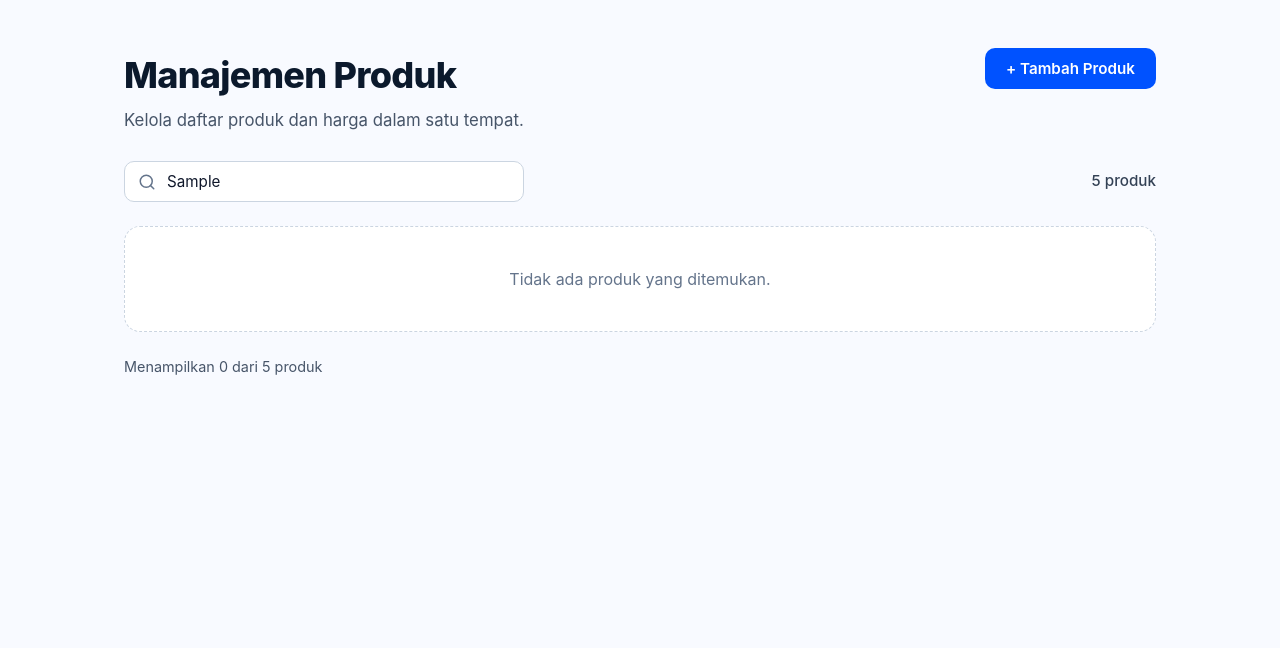
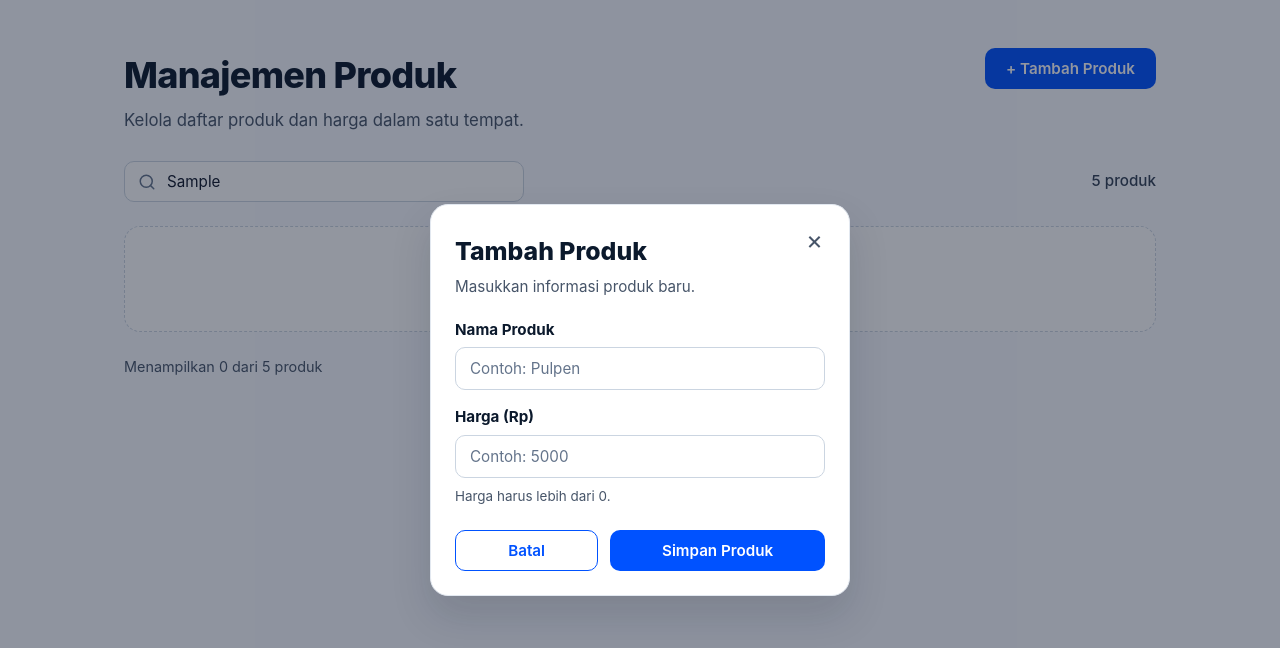
Before and after one commit to alfarezywildan/Tugas-3-Pull-Request, a React (Vite) app: page / in a window 1280 px wide. Both pictures are taken after typing "Sample" into the empty fields and a click on the button "+ Tambah Produk". Shown: the top 648 px of the page. Built offline with nearby package versions, Linux system fonts and the light colour scheme.

Commit message:
Menambahkan fitur dan pop-up tambah produk

```diff
--- a/src/App.css
+++ b/src/App.css
@@ -202,3 +202,114 @@
   font-size: 0.9rem;
   color: #475569;
 }
+
+.modal-overlay {
+  position: fixed;
+  inset: 0;
+  background-color: rgba(15, 23, 42, 0.45);
+  display: flex;
+  align-items: center;
+  justify-content: center;
+  padding: 20px;
+  z-index: 50;
+}
+
+.modal-card {
+  position: relative;
+  width: 100%;
+  max-width: 420px;
+  background-color: #ffffff;
+  border: 1px solid #e2e8f0;
+  border-radius: 18px;
+  padding: 28px 24px 24px;
+  box-shadow: 0 20px 40px rgba(15, 23, 42, 0.14);
+}
+
+.modal-close {
+  position: absolute;
+  top: 18px;
+  right: 18px;
+  background: transparent;
+  border: none;
+  font-size: 1.6rem;
+  line-height: 1;
+  color: #475569;
+  cursor: pointer;
+  padding: 4px 8px;
+  border-radius: 8px;
+}
+
+.modal-close:hover {
+  background-color: #f1f5f9;
+  color: #0f172a;
+}
+
+.modal-title {
+  font-size: 1.55rem;
+  font-weight: 800;
+  color: #0b192c;
+  margin-bottom: 6px;
+}
+
+.modal-subtitle {
+  font-size: 0.95rem;
+  color: #475569;
+  margin-bottom: 20px;
+}
+
+.modal-form {
+  display: flex;
+  flex-direction: column;
+  gap: 16px;
+}
+
+.form-group {
+  display: flex;
+  flex-direction: column;
+  gap: 6px;
+}
+
+.form-label {
+  font-size: 0.95rem;
+  font-weight: 700;
+  color: #0b192c;
+}
+
+.form-input {
+  width: 100%;
+  padding: 11px 14px;
+  font-size: 0.95rem;
+  color: #0f172a;
+  background-color: #ffffff;
+  border: 1.5px solid #cbd5e1;
+  border-radius: 10px;
+  outline: none;
+  transition: border-color 0.15s ease, box-shadow 0.15s ease;
+}
+
+.form-input::placeholder {
+  color: #64748b;
+}
+
+.form-input:focus {
+  border-color: #0052ff;
+  box-shadow: 0 0 0 3px rgba(0, 82, 255, 0.12);
+}
+
+.form-helper {
+  font-size: 0.84rem;
+  color: #475569;
+  margin-top: 2px;
+}
+
+.form-helper-error {
+  color: #dc2626;
+  font-weight: 500;
+}
+
+.modal-actions {
+  display: grid;
+  grid-template-columns: 1fr 1.5fr;
+  gap: 12px;
+  margin-top: 8px;
+}
--- a/src/App.jsx
+++ b/src/App.jsx
@@ -1,15 +1,31 @@
 import { useState } from "react";
 import { initialProducts } from "./data/initialProducts";
 import ProductList from "./components/ProductList";
+import ProductFormModal from "./components/ProductFormModal";
 import "./App.css";
 
 function App() {
-  const [products] = useState(initialProducts);
+  const [products, setProducts] = useState(initialProducts);
   const [searchQuery, setSearchQuery] = useState("");
+  const [isFormModalOpen, setIsFormModalOpen] = useState(false);
 
   const filteredProducts = products.filter((product) =>
     product.name.toLowerCase().includes(searchQuery.toLowerCase())
   );
+
+  function handleAddProduct(newProductData) {
+    const nextId =
+      products.length > 0 ? Math.max(...products.map((p) => p.id)) + 1 : 1;
+
+    const newProduct = {
+      id: nextId,
+      name: newProductData.name,
+      price: newProductData.price,
+    };
+
+    setProducts([...products, newProduct]);
+    setIsFormModalOpen(false);
+  }
 
   return (
     <main className="app-container">
@@ -20,7 +36,11 @@ function App() {
             Kelola daftar produk dan harga dalam satu tempat.
           </p>
         </div>
-        <button type="button" className="btn btn-primary">
+        <button
+          type="button"
+          className="btn btn-primary"
+          onClick={() => setIsFormModalOpen(true)}
+        >
           + Tambah Produk
         </button>
       </header>
@@ -58,6 +78,12 @@ function App() {
       <p className="footer-summary">
         Menampilkan {filteredProducts.length} dari {products.length} produk
       </p>
+
+      <ProductFormModal
+        isOpen={isFormModalOpen}
+        onClose={() => setIsFormModalOpen(false)}
+        onSubmit={handleAddProduct}
+      />
     </main>
   );
 }
--- /dev/null
+++ b/src/components/ProductFormModal.jsx
@@ -0,0 +1,116 @@
+import { useState } from "react";
+
+function ProductFormModal({ isOpen, onClose, onSubmit }) {
+  const [name, setName] = useState("");
+  const [price, setPrice] = useState("");
+  const [error, setError] = useState("");
+
+  if (!isOpen) {
+    return null;
+  }
+
+  function handleClose() {
+    setName("");
+    setPrice("");
+    setError("");
+    onClose();
+  }
+
+  function handleSubmit(e) {
+    e.preventDefault();
+
+    const trimmedName = name.trim();
+    const numericPrice = Number(price);
+
+    if (!trimmedName) {
+      setError("Nama produk wajib diisi.");
+      return;
+    }
+
+    if (!price || Number.isNaN(numericPrice) || numericPrice <= 0) {
+      setError("Harga harus lebih dari 0.");
+      return;
+    }
+
+    onSubmit({
+      name: trimmedName,
+      price: numericPrice,
+    });
+
+    setName("");
+    setPrice("");
+    setError("");
+  }
+
+  return (
+    <div className="modal-overlay" onClick={handleClose}>
+      <div className="modal-card" onClick={(e) => e.stopPropagation()}>
+        <button
+          type="button"
+          className="modal-close"
+          onClick={handleClose}
+          aria-label="Tutup"
+        >
+          &times;
+        </button>
+
+        <h2 className="modal-title">Tambah Produk</h2>
+        <p className="modal-subtitle">Masukkan informasi produk baru.</p>
+
+        <form onSubmit={handleSubmit} className="modal-form">
+          <div className="form-group">
+            <label htmlFor="product-name" className="form-label">
+              Nama Produk
+            </label>
+            <input
+              id="product-name"
+              type="text"
+              className="form-input"
+              placeholder="Contoh: Pulpen"
+              value={name}
+              onChange={(e) => {
+                setName(e.target.value);
+                if (error) setError("");
+              }}
+            />
+          </div>
+
+          <div className="form-group">
+            <label htmlFor="product-price" className="form-label">
+              Harga (Rp)
+            </label>
+            <input
+              id="product-price"
+              type="number"
+              className="form-input"
+              placeholder="Contoh: 5000"
+              value={price}
+              onChange={(e) => {
+                setPrice(e.target.value);
+                if (error) setError("");
+              }}
+            />
+            <span className={`form-helper ${error ? "form-helper-error" : ""}`}>
+              {error || "Harga harus lebih dari 0."}
+            </span>
+          </div>
+
+          <div className="modal-actions">
+            <button
+              type="button"
+              className="btn btn-outline-primary"
+              onClick={handleClose}
+            >
+              Batal
+            </button>
+            <button type="submit" className="btn btn-primary">
+              Simpan Produk
+            </button>
+          </div>
+        </form>
+      </div>
+    </div>
+  );
+}
+
+export default ProductFormModal;
```
